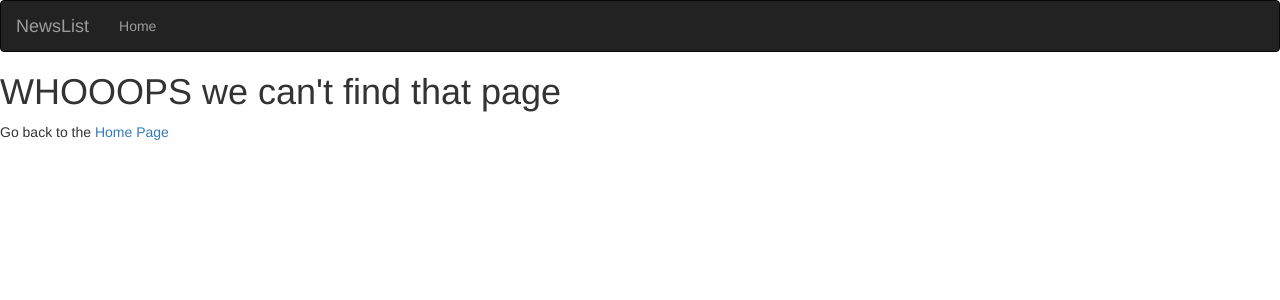
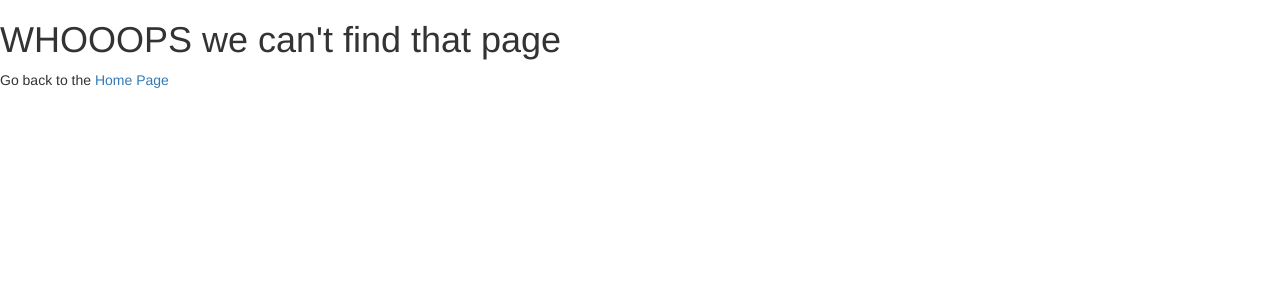
Before and after one commit to melissa-koi/NewsHighlight, a Python web app: template app/templates/fourOwfour.html in a window 1280 px wide. Shown: the top 300 px of the page. Run offline with Jinja, Linux system fonts and the light colour scheme; the template is opened without the code that fills it, so the values that code supplies are empty; some libraries are stand-ins or nearby versions.

Commit message:
change heading

```diff
--- a/app/static/styles.css
+++ b/app/static/styles.css
@@ -0,0 +1,3 @@
+h1{
+    font-weight: bold;
+}
--- a/app/templates/index.html
+++ b/app/templates/index.html
@@ -7,10 +7,9 @@
 {% endblock %}
 
 {% block content %}
-    <h1 class="text-center"> General News</h1>
+
+    <h1 class="text-center">Which news website would you like to visit?</h1>
 
     <ul>{{ macro.displayNewsList(general) }}</ul>
 
-
-
 {% endblock %}
--- a/app/templates/navbar.html
+++ b/app/templates/navbar.html
@@ -1,18 +1,18 @@
-<div class="navbar navbar-inverse" role="navigation">
-    <div class="container-fluid">
-        <div class="navbar-header">
-            <button type="button" class="navbar-toggle" data-toggle="collapse" data-target=".navbar-collapse">
-                <span class="sr-only">Toggle navigation</span>
-                <span class="icon-bar"></span>
-                <span class="icon-bar"></span>
-                <span class="icon-bar"></span>
-            </button>
-            <a class="navbar-brand" href="/"> NewsList </a>
-        </div>
-        <div class="navbar-collapse collapse">
-            <ul class="nav navbar-nav">
-                <li><a href="/">Home</a></li>
-        </div>
+<!--<div class="navbar navbar-inverse" role="navigation">-->
+<!--    <div class="container-fluid">-->
+<!--        <div class="navbar-header">-->
+<!--            <button type="button" class="navbar-toggle" data-toggle="collapse" data-target=".navbar-collapse">-->
+<!--                <span class="sr-only">Toggle navigation</span>-->
+<!--                <span class="icon-bar"></span>-->
+<!--                <span class="icon-bar"></span>-->
+<!--                <span class="icon-bar"></span>-->
+<!--            </button>-->
+<!--            <a class="navbar-brand" href="/"> NewsList </a>-->
+<!--        </div>-->
+<!--        <div class="navbar-collapse collapse">-->
+<!--            <ul class="nav navbar-nav">-->
+<!--                <li><a href="/">Home</a></li>-->
+<!--        </div>-->
 
-    </div>
-</div>
+<!--    </div>-->
+<!--</div>-->
```
